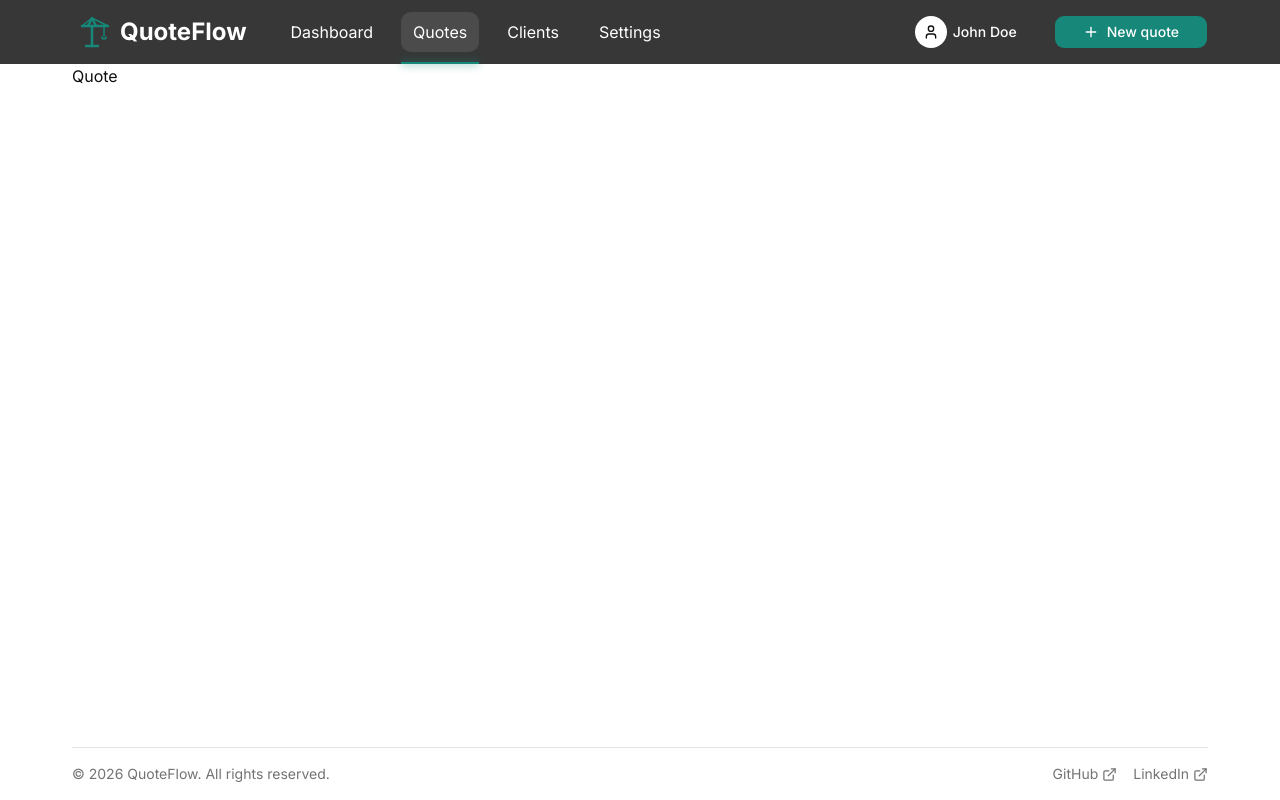
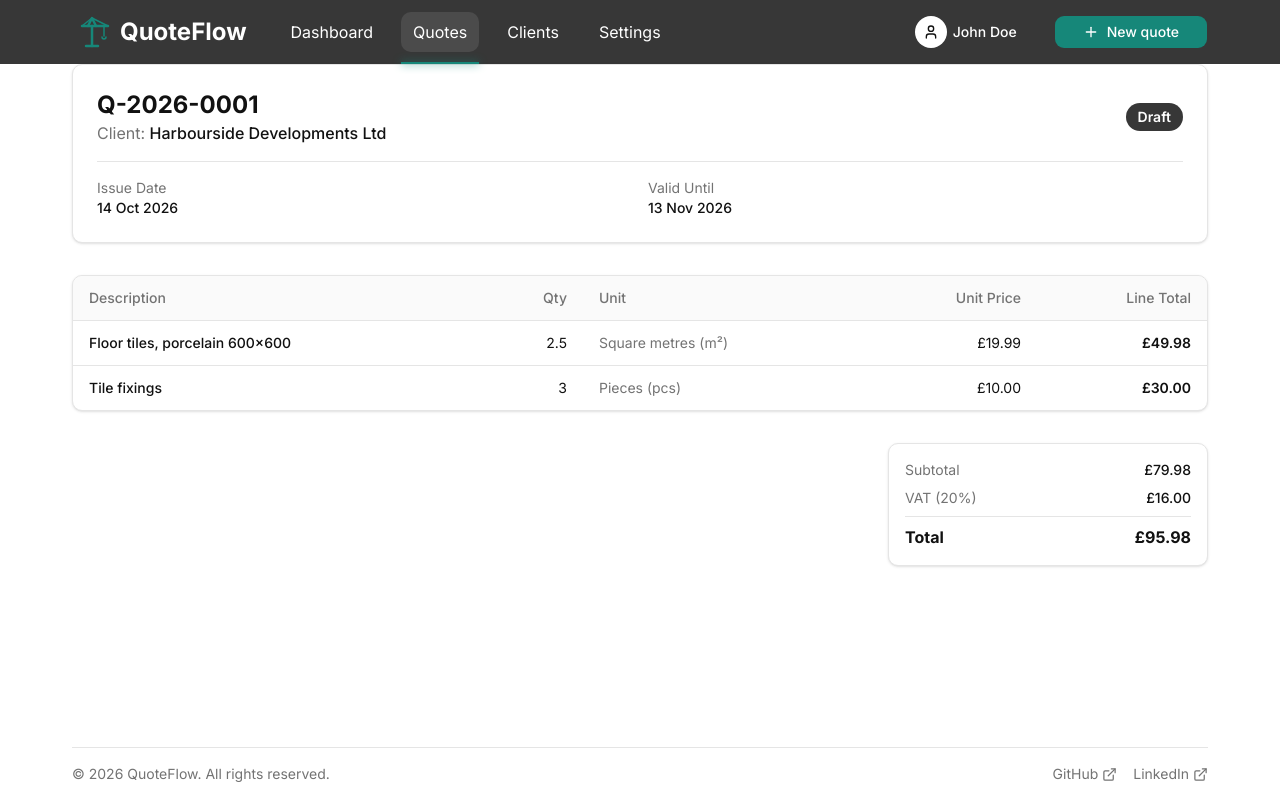
Before and after one commit to VII-07/quoteflow, a Next.js app: page /quotes/e0000000-0000-4000-8000-000000000001 in a window 1280 px wide. Built offline with nearby package versions, Linux system fonts and the light colour scheme.

Commit message:
feat: create QuoteDetails component and update routing for quote display

```diff
--- /dev/null
+++ b/app/(dashboard)/quotes/[id]/QuoteDetails.tsx
@@ -0,0 +1,118 @@
+import { getClientById } from "@/features/clients/data";
+import { getQuoteById } from "@/features/quotes/data";
+import { calculateLineTotal, getDisplayTotals } from "@/features/quotes/total";
+import { UNIT_LABELS } from "@/features/quotes/units";
+import { formatCalendarDate, formatMoney } from "@/lib/format";
+import { notFound } from "next/navigation";
+
+export const QuoteDetails = async ({
+  params,
+}: Pick<PageProps<"/quotes/[id]">, "params">) => {
+  const { id } = await params;
+  const quote = await getQuoteById(id);
+
+  if (!quote) {
+    notFound();
+  }
+
+  const client = await getClientById(quote.clientId);
+
+  const totals = getDisplayTotals(quote);
+
+  return (
+    <div className="space-y-8">
+      <div className="rounded-lg border bg-card p-6 shadow-sm">
+        <div className="flex flex-wrap items-center justify-between gap-4 border-b pb-4">
+          <div>
+            <h1 className="text-2xl font-bold">{quote.number}</h1>
+            <p className="text-muted-foreground">
+              Client:{" "}
+              <span className="font-medium text-foreground">
+                {client?.name ?? "Unknown client"}
+              </span>
+            </p>
+          </div>
+          <div className="rounded-full bg-secondary px-3 py-1 text-sm font-semibold text-secondary-foreground capitalize">
+            {quote.status}
+          </div>
+        </div>
+
+        <div className="mt-4 grid grid-cols-2 gap-4 text-sm">
+          <div>
+            <p className="text-muted-foreground">Issue Date</p>
+            <p className="font-medium">{formatCalendarDate(quote.issueDate)}</p>
+          </div>
+          <div>
+            <p className="text-muted-foreground">Valid Until</p>
+            <p className="font-medium">
+              {formatCalendarDate(quote.validUntil)}
+            </p>
+          </div>
+        </div>
+      </div>
+
+      <div className="overflow-x-auto rounded-lg border bg-card shadow-sm">
+        <table className="w-full text-left text-sm">
+          <thead className="border-b bg-muted/50 text-muted-foreground">
+            <tr>
+              <th className="px-4 py-3 font-medium">Description</th>
+              <th className="px-4 py-3 text-right font-medium">Qty</th>
+              <th className="px-4 py-3 font-medium">Unit</th>
+              <th className="px-4 py-3 text-right font-medium">Unit Price</th>
+              <th className="px-4 py-3 text-right font-medium">Line Total</th>
+            </tr>
+          </thead>
+          <tbody className="divide-y">
+            {quote.items.map((item) => (
+              <tr key={item.id} className="hover:bg-muted/20">
+                <td className="px-4 py-3 font-medium">{item.description}</td>
+                <td className="px-4 py-3 text-right">{item.quantity}</td>
+                <td className="px-4 py-3 text-muted-foreground">
+                  {UNIT_LABELS[item.unit]}
+                </td>
+                <td className="px-4 py-3 text-right">
+                  {formatMoney(item.unitPriceCents)}
+                </td>
+                <td className="px-4 py-3 text-right font-semibold">
+                  {formatMoney(
+                    calculateLineTotal(item.quantity, item.unitPriceCents),
+                  )}
+                </td>
+              </tr>
+            ))}
+          </tbody>
+        </table>
+      </div>
+
+      <div className="flex justify-end">
+        <div className="w-full max-w-xs space-y-2 rounded-lg border bg-card p-4 text-sm shadow-sm">
+          <div className="flex justify-between text-muted-foreground">
+            <span>Subtotal</span>
+            <span className="font-medium text-foreground">
+              {formatMoney(totals.subtotalCents)}
+            </span>
+          </div>
+          <div className="flex justify-between text-muted-foreground">
+            <span>VAT ({quote.taxRateBps / 100}%)</span>
+            <span className="font-medium text-foreground">
+              {formatMoney(totals.taxCents)}
+            </span>
+          </div>
+          <div className="flex justify-between border-t pt-2 text-base font-bold text-foreground">
+            <span>Total</span>
+            <span>{formatMoney(totals.totalCents)}</span>
+          </div>
+        </div>
+      </div>
+
+      {quote.notes && (
+        <div className="rounded-lg border bg-muted/30 p-4 text-sm">
+          <h2 className="font-semibold text-foreground">Notes</h2>
+          <p className="mt-1 whitespace-pre-wrap text-muted-foreground">
+            {quote.notes}
+          </p>
+        </div>
+      )}
+    </div>
+  );
+};
--- a/app/(dashboard)/quotes/[id]/page.tsx
+++ b/app/(dashboard)/quotes/[id]/page.tsx
@@ -1,9 +1,12 @@
-const Quote = () => {
+import { QuoteDetails } from "@/app/(dashboard)/quotes/[id]/QuoteDetails";
+import { Suspense } from "react";
+
+const QuoteDetailsPage = ({ params }: PageProps<"/quotes/[id]">) => {
   return (
-    <div>
-      <h1>Quote</h1>
-    </div>
+    <Suspense fallback={<p>Loading quote…</p>}>
+      <QuoteDetails params={params} />
+    </Suspense>
   );
 };
 
-export default Quote;
+export default QuoteDetailsPage;
--- a/app/(dashboard)/quotes/page.tsx
+++ b/app/(dashboard)/quotes/page.tsx
@@ -2,6 +2,7 @@ import { getClients } from "@/features/clients/data";
 import { getQuotes } from "@/features/quotes/data";
 import { getDisplayTotals } from "@/features/quotes/total";
 import { formatCalendarDate, formatMoney } from "@/lib/format";
+import Link from "next/link";
 
 const QuotesPage = async () => {
   const [quotes, clients] = await Promise.all([getQuotes(), getClients()]);
@@ -9,7 +10,7 @@ const QuotesPage = async () => {
 
   return (
     <div>
-      <h1>Quotes Page</h1>
+      <h1>Quotes</h1>
 
       {quotes.length !== 0 ? (
         <table className="border">
@@ -27,7 +28,10 @@ const QuotesPage = async () => {
             {quotes.map((quote) => {
               return (
                 <tr key={quote.id} className="border">
-                  <td className="border">{quote.number}</td>
+                  <td className="border">
+                    <Link href={`/quotes/${quote.id}`}>{quote.number}</Link>
+                  </td>
+
                   <td className="border">
                     {clientNameById.get(quote.clientId) ?? "Unknown client"}
                   </td>
```
